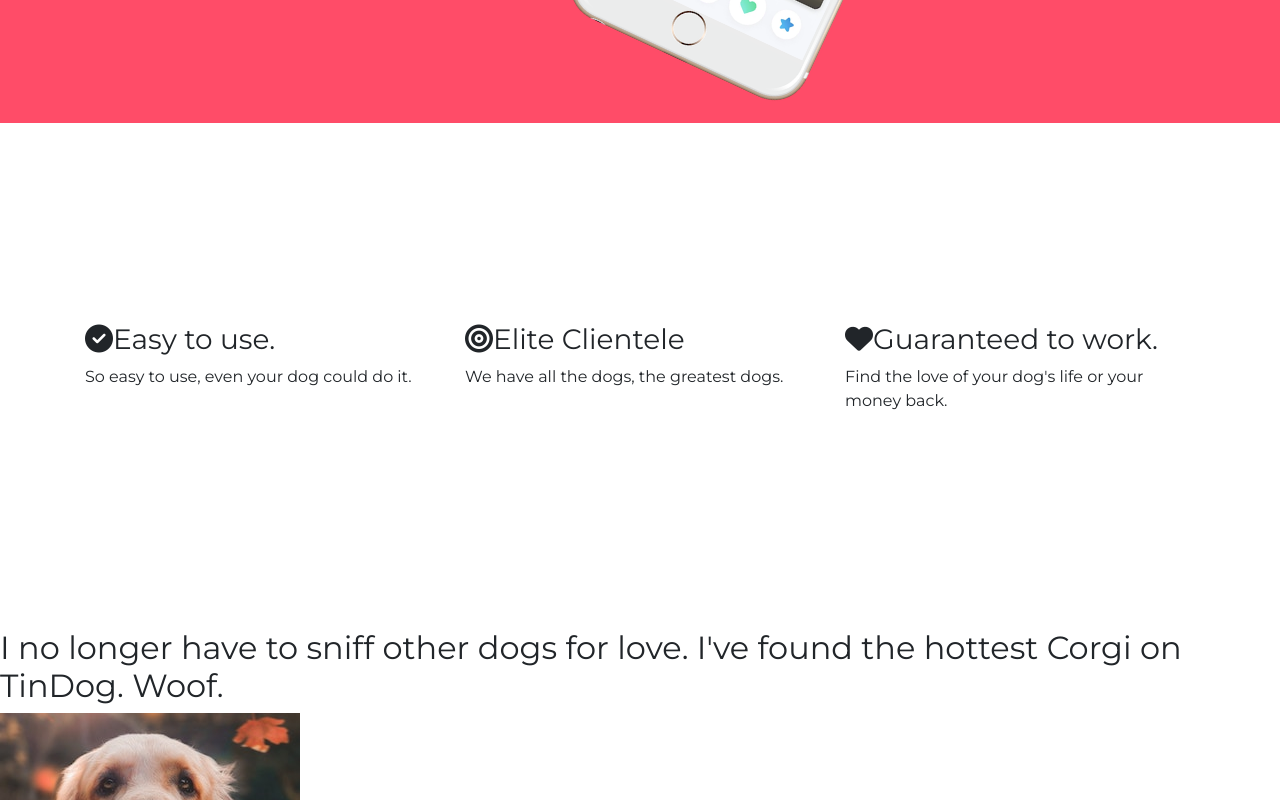
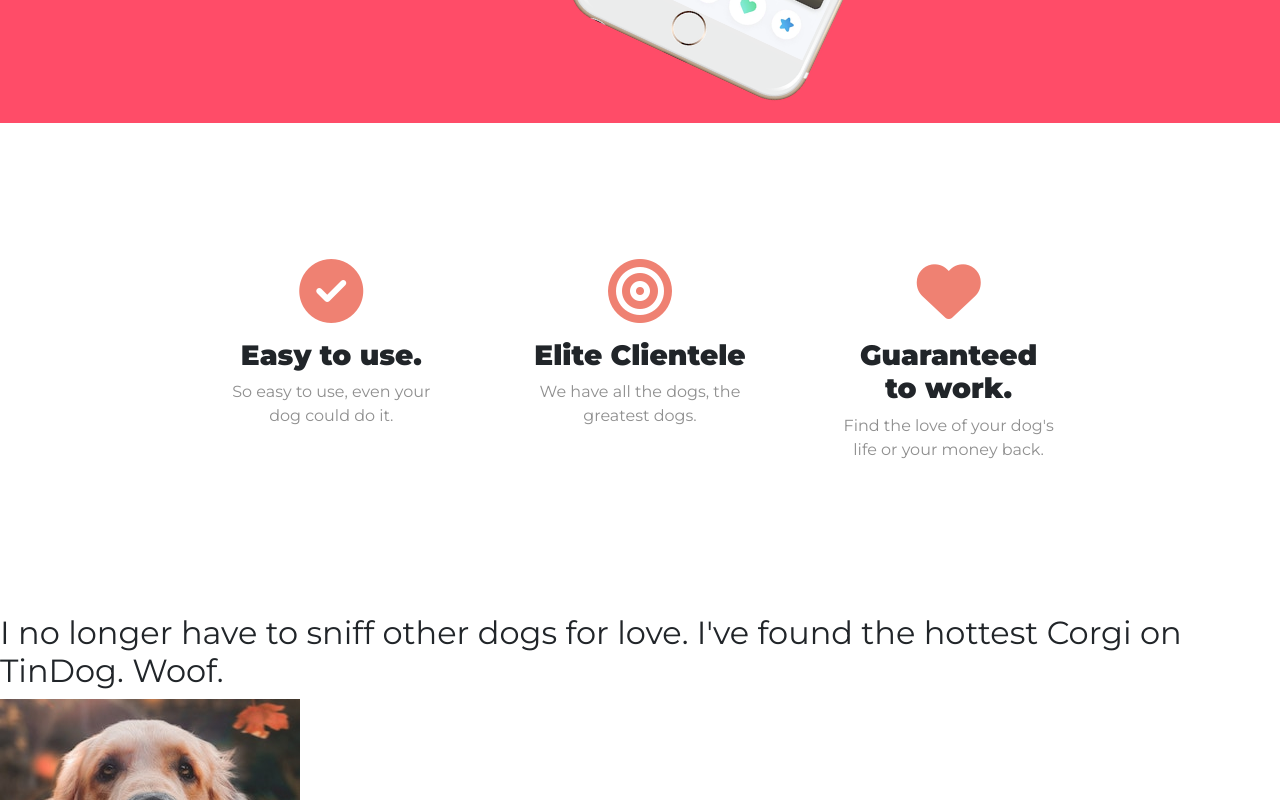
Before and after one commit to Im-Rakaa/TinDog, a plain HTML site: page TinDog-Start-master/index.html in a window 1280 px wide. Shown: the part 620-1420 px from the top of the page. Drawn offline with nearby package versions, Linux system fonts and the light colour scheme.

Commit message:
upto features

```diff
--- a/TinDog-Start-master/css/styles.css
+++ b/TinDog-Start-master/css/styles.css
@@ -14,6 +14,15 @@ h1 {
     line-height: 1.5;
     color: white;
 
+}
+
+h3 {
+    font-family: 'Montserrat';
+    font-weight: 600;
+}
+
+p {
+    color: #8f8f8f;
 }
 
 .container-fluid {
@@ -55,10 +64,22 @@ h1 {
 
  /* Features */
 
- .mid-container {
-     padding: 200px 0;
+
+
+ #features {
+     padding: 7% 15%;
  }
 
- h3 {
-     font-weight: 1.5rem;
+ .feature-box {
+    text-align: center;
+    padding: 5%;
  }
+
+.icon {
+    color: #ef8172;
+    margin-bottom: 1rem;
+}
+
+.icon:hover {
+    color:#ff4c68 ;
+}
--- a/TinDog-Start-master/index.html
+++ b/TinDog-Start-master/index.html
@@ -86,27 +86,27 @@
 
   <section id="features">
 
-    <div class="container">
+    <div class="row">
 
-      <div class="row mid-container">
-    <div class="col-sm">
-      <h3><i class="fas fa-check-circle"></i>Easy to use.</h3>
+    <div class="feature-box col-lg-4">
+      <i class="icon fas fa-check-circle fa-4x"></i>
+      <h3>Easy to use.</h3>
       <p>So easy to use, even your dog could do it.</p>
     </div>
 
-    <div class="col-sm">
-      <h3><i class="fas fa-bullseye"></i>Elite Clientele</h3>
+    <div class="feature-box col-lg-4">
+      <i class="icon fas fa-bullseye fa-4x"></i>
+      <h3>Elite Clientele</h3>
       <p>We have all the dogs, the greatest dogs.</p>
     </div>
 
-    <div class="col-sm">
-      <h3><i class="fas fa-heart"></i>Guaranteed to work.</h3>
+    <div class="feature-box col-lg-4">
+      <i class="icon fas fa-heart fa-4x"></i>
+      <h3>Guaranteed to work.</h3>
       <p>Find the love of your dog's life or your money back.</p>
     </div>
 
-  </div>
-
-  </div>
+    </div>
 
   </section>
 
```
